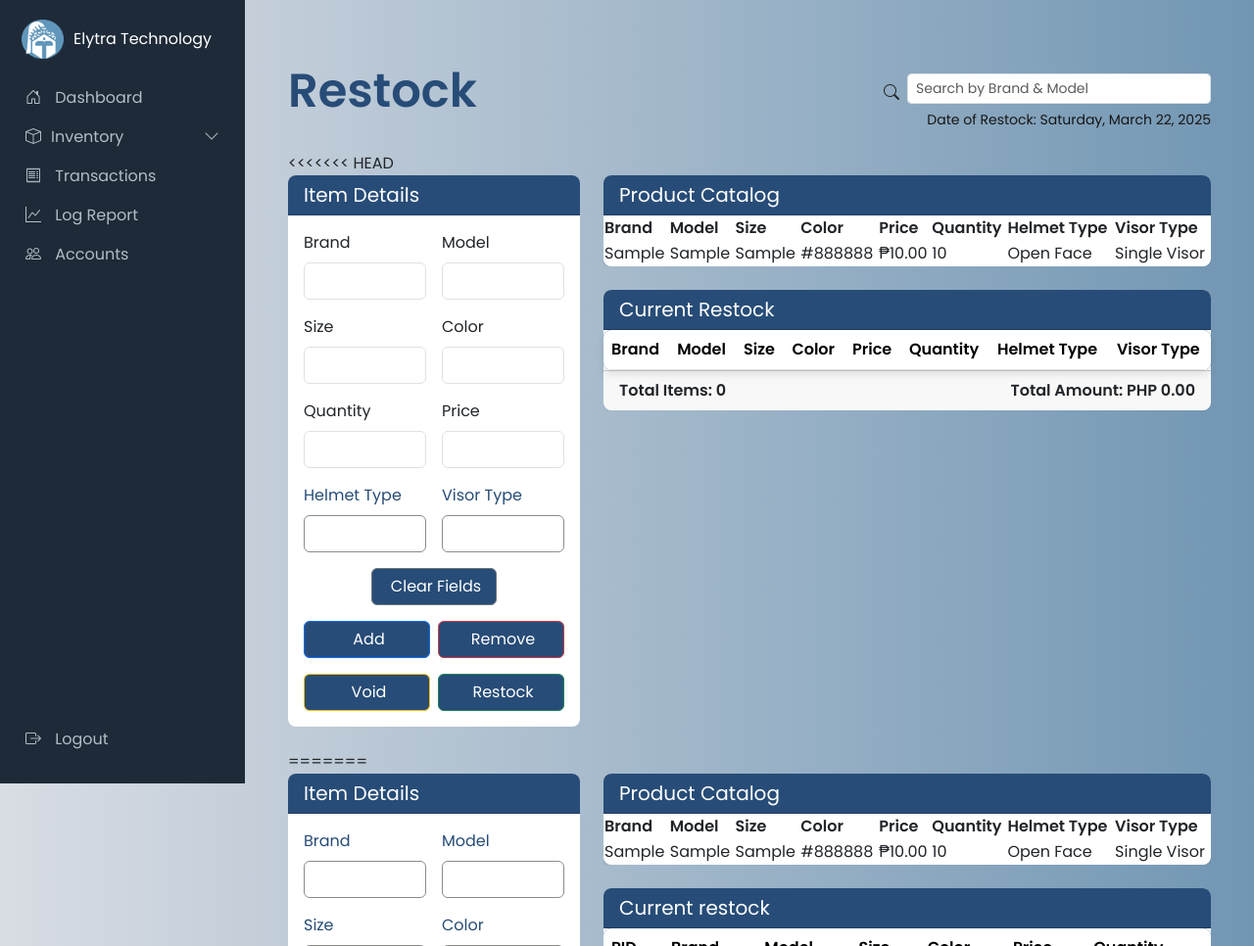
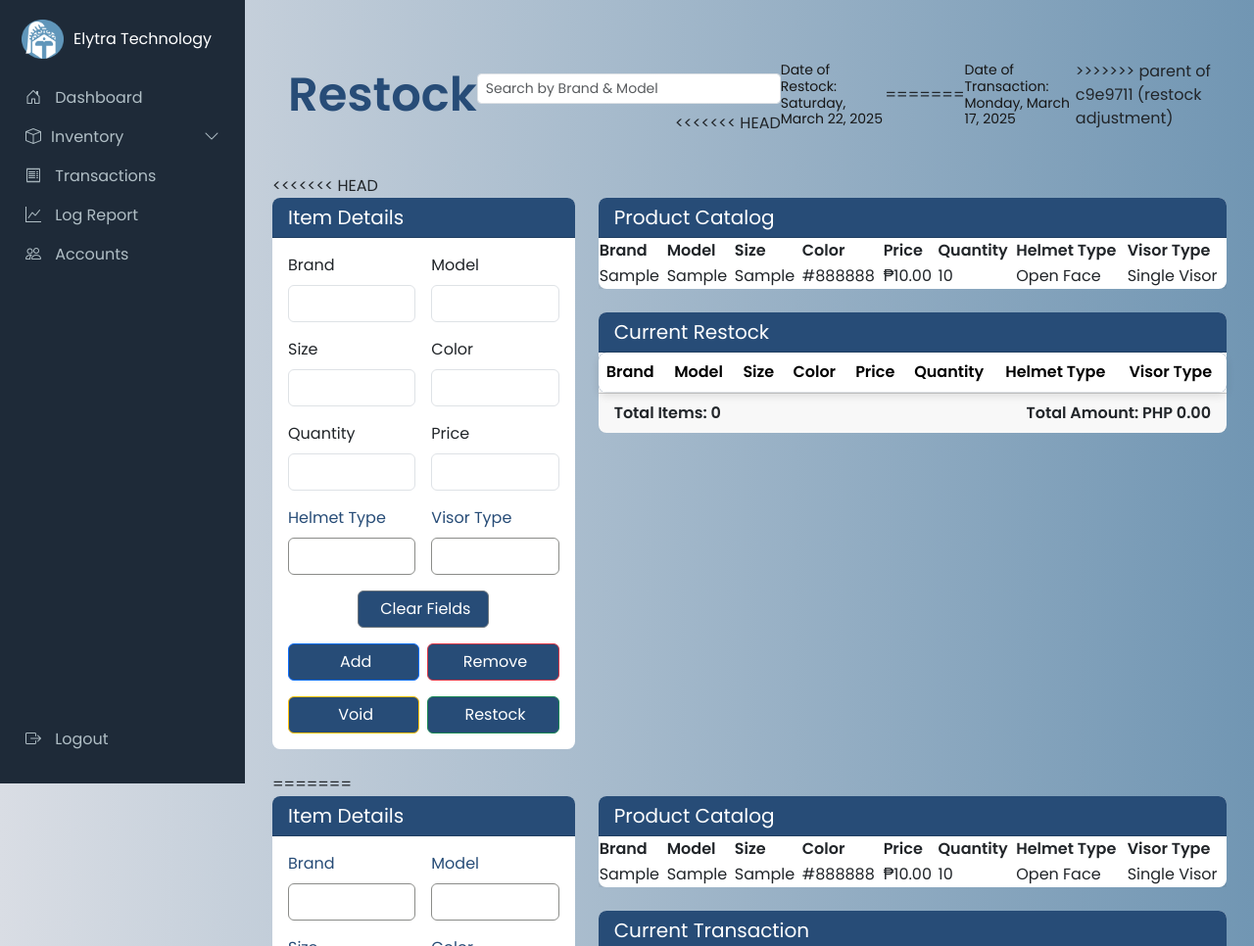
Before and after one commit to jc-pogi/chano, a Django app: page /restock/ in a window 1280 px wide. Shown: the top 966 px of the page at 98% size. Run offline with Django 5.2, Linux system fonts and the light colour scheme; tables that the repository leaves empty hold one stand-in row (values such as "Sample post"); lists and menus that the app fills with data are empty.

Commit message:
reverted

```diff
--- a/etms_portal/etms_app/templates/restock.html
+++ b/etms_portal/etms_app/templates/restock.html
@@ -109,13 +109,15 @@ button:hover {
                 <h1 class="mb-0" style="color: #274C77; font-weight: 600; font-size: 3.0rem;">Restock</h1>
 
                 <div class="d-flex flex-column align-items-end" style="margin-top: 20px;">
-                    <div class="d-flex align-items-center">
-                    <i class="bi bi-search me-2"></i>
                     <input id="searchInput" class="form-control form-control-sm mb-2" type="text"
                            placeholder="Search by Brand & Model" style="width: 310px;">
+<<<<<<< HEAD
 
                     </div>
                     <h5 id="transactionDate" class="text-muted small mb-0" style="color: #161616 !important;">Date of Restock: Monday, March 17, 2025</h5>
+=======
+                    <h5 id="transactionDate" class="text-muted small mb-0" style="color: #161616 !important;">Date of Transaction: Monday, March 17, 2025</h5>
+>>>>>>> parent of c9e9711 (restock adjustment)
                 </div>
             </div>
 
@@ -716,7 +718,7 @@ button:hover {
     <!-- Added Items Table -->
     <div class="card" style="border: none; border-radius: 8px;">
         <div class="card-header d-flex justify-content-between align-items-center" style="background-color: #274C77; color: white; border-radius: 8px 8px 0 0;">
-            <h5 class="card-title mb-0">Current restock</h5>
+            <h5 class="card-title mb-0">Current Transaction</h5>
         </div>
         <div class="card-body p-0" style="max-height: 300px; overflow-y: auto;">
                 <table class="table table-hover mb-0" id="addedItemsTable">
@@ -755,7 +757,7 @@ button:hover {
             day: 'numeric',
             timeZone: 'Asia/Manila'
         }).format(now);
-        document.getElementById("transactionDate").innerText = "Date of Restock: " + formattedDate;
+        document.getElementById("transactionDate").innerText = "Date of Transaction: " + formattedDate;
     }
 
 
```
